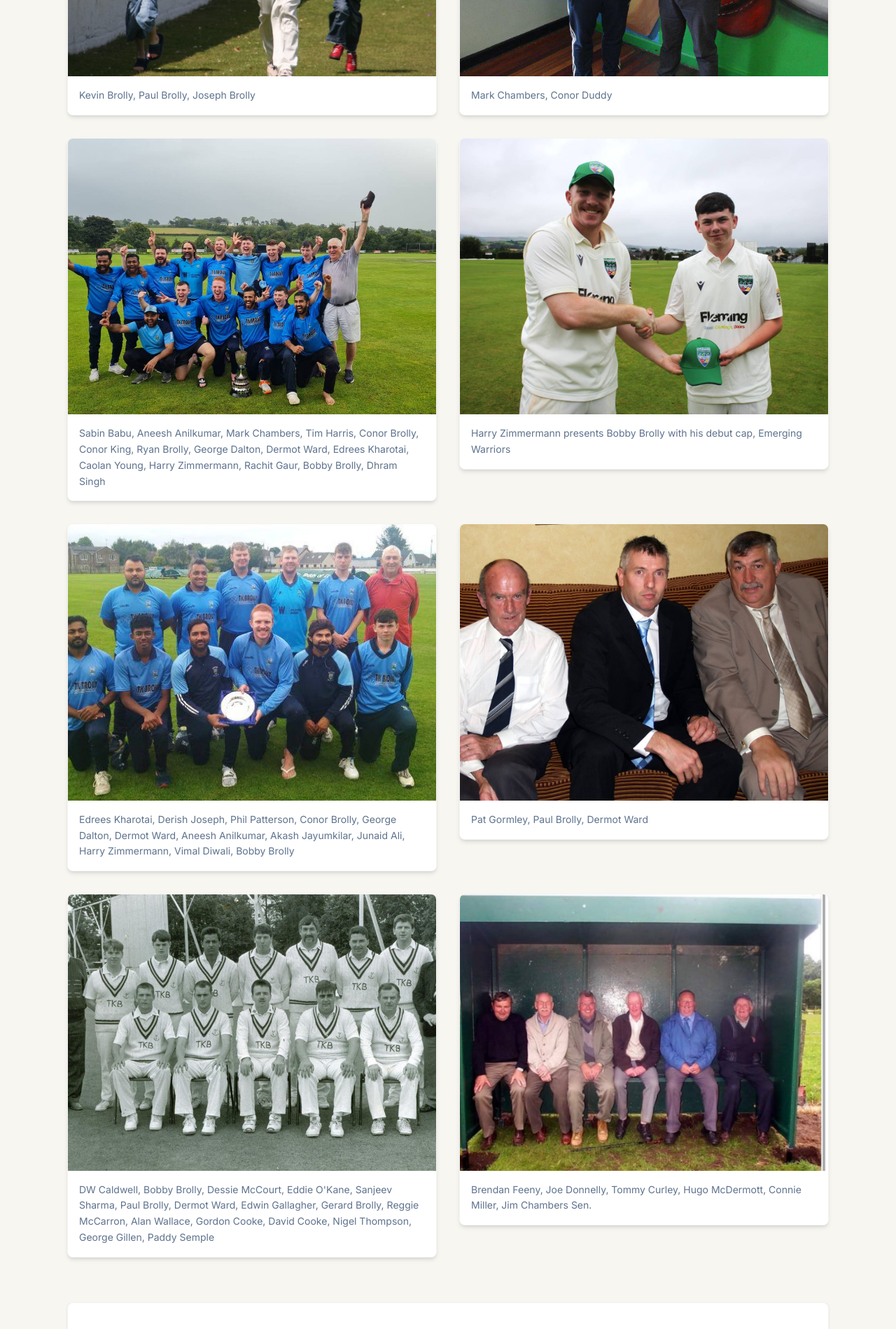
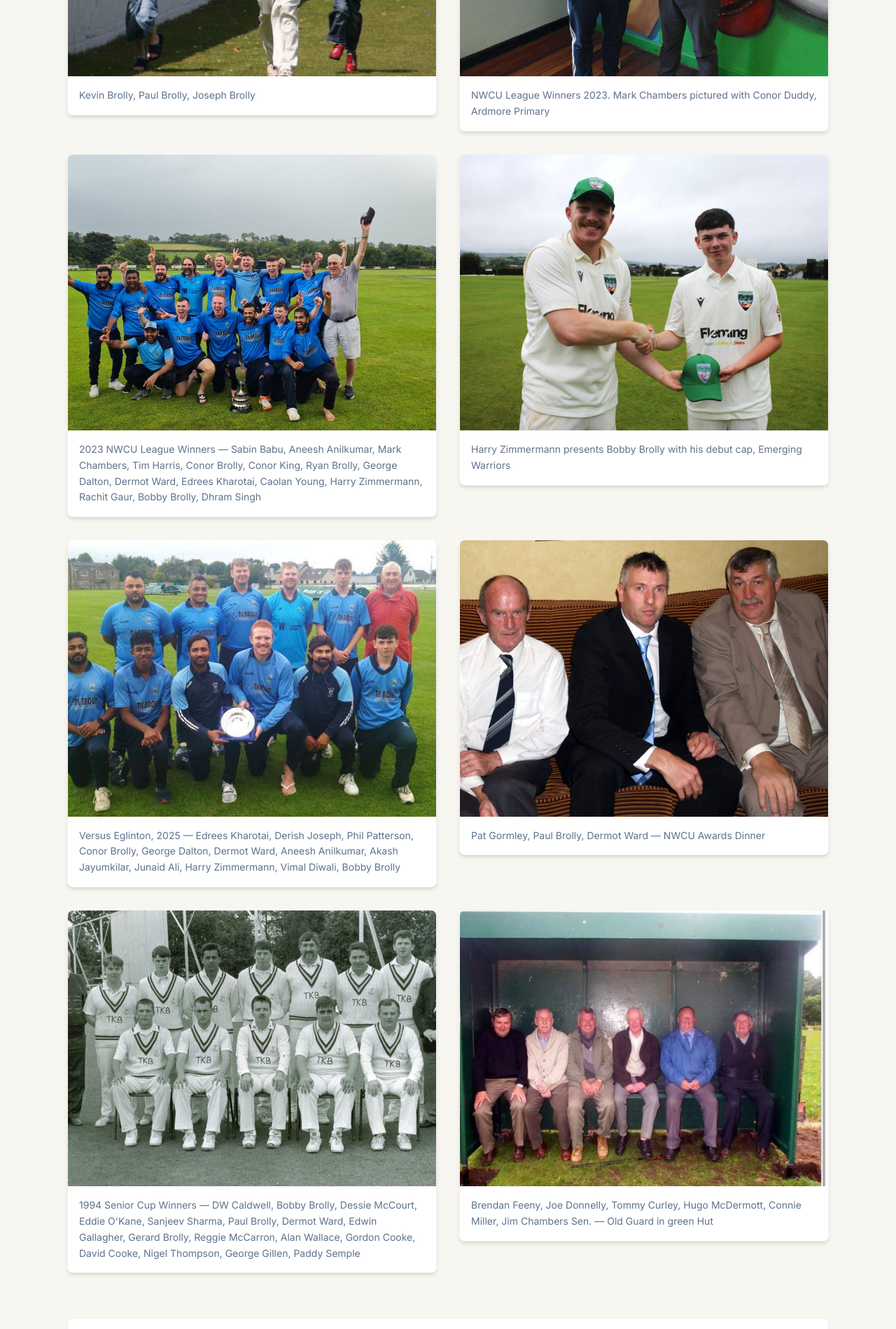
Before and after one commit to albiemorgan88-hash/ardmore-draw-live, a Next.js app: page /archive in a window 1280 px wide. Shown: the part 1460-3359 px from the top of the page at 70% size. Built offline with nearby package versions, Linux system fonts and the light colour scheme; no server answers.

Commit message:
Update archive photo captions with context and event details

```diff
--- a/src/app/archive/page.tsx
+++ b/src/app/archive/page.tsx
@@ -33,13 +33,13 @@ const photos: ArchivePhoto[] = [
   {
     src: "/images/archive/chambers-duddy.jpg",
     alt: "Ardmore CC archive photo",
-    caption: "Mark Chambers, Conor Duddy",
+    caption: "NWCU League Winners 2023. Mark Chambers pictured with Conor Duddy, Ardmore Primary",
     year: "",
   },
   {
     src: "/images/archive/team-celebration.jpg",
     alt: "Ardmore CC archive photo",
-    caption: "Sabin Babu, Aneesh Anilkumar, Mark Chambers, Tim Harris, Conor Brolly, Conor King, Ryan Brolly, George Dalton, Dermot Ward, Edrees Kharotai, Caolan Young, Harry Zimmermann, Rachit Gaur, Bobby Brolly, Dhram Singh",
+    caption: "2023 NWCU League Winners — Sabin Babu, Aneesh Anilkumar, Mark Chambers, Tim Harris, Conor Brolly, Conor King, Ryan Brolly, George Dalton, Dermot Ward, Edrees Kharotai, Caolan Young, Harry Zimmermann, Rachit Gaur, Bobby Brolly, Dhram Singh",
     year: "",
   },
   {
@@ -51,25 +51,25 @@ const photos: ArchivePhoto[] = [
   {
     src: "/images/archive/team-group.jpg",
     alt: "Ardmore CC archive photo",
-    caption: "Edrees Kharotai, Derish Joseph, Phil Patterson, Conor Brolly, George Dalton, Dermot Ward, Aneesh Anilkumar, Akash Jayumkilar, Junaid Ali, Harry Zimmermann, Vimal Diwali, Bobby Brolly",
+    caption: "Versus Eglinton, 2025 — Edrees Kharotai, Derish Joseph, Phil Patterson, Conor Brolly, George Dalton, Dermot Ward, Aneesh Anilkumar, Akash Jayumkilar, Junaid Ali, Harry Zimmermann, Vimal Diwali, Bobby Brolly",
     year: "",
   },
   {
     src: "/images/archive/gormley-brolly-ward.jpg",
     alt: "Ardmore CC archive photo",
-    caption: "Pat Gormley, Paul Brolly, Dermot Ward",
+    caption: "Pat Gormley, Paul Brolly, Dermot Ward — NWCU Awards Dinner",
     year: "",
   },
   {
     src: "/images/archive/team-classic.jpg",
     alt: "Ardmore CC archive photo",
-    caption: "DW Caldwell, Bobby Brolly, Dessie McCourt, Eddie O'Kane, Sanjeev Sharma, Paul Brolly, Dermot Ward, Edwin Gallagher, Gerard Brolly, Reggie McCarron, Alan Wallace, Gordon Cooke, David Cooke, Nigel Thompson, George Gillen, Paddy Semple",
+    caption: "1994 Senior Cup Winners — DW Caldwell, Bobby Brolly, Dessie McCourt, Eddie O'Kane, Sanjeev Sharma, Paul Brolly, Dermot Ward, Edwin Gallagher, Gerard Brolly, Reggie McCarron, Alan Wallace, Gordon Cooke, David Cooke, Nigel Thompson, George Gillen, Paddy Semple",
     year: "",
   },
   {
     src: "/images/archive/founders-bench.jpg",
     alt: "Ardmore CC archive photo",
-    caption: "Brendan Feeny, Joe Donnelly, Tommy Curley, Hugo McDermott, Connie Miller, Jim Chambers Sen.",
+    caption: "Brendan Feeny, Joe Donnelly, Tommy Curley, Hugo McDermott, Connie Miller, Jim Chambers Sen. — Old Guard in green Hut",
     year: "",
   },
 ];
```
